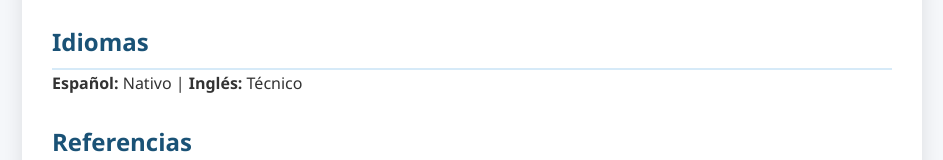
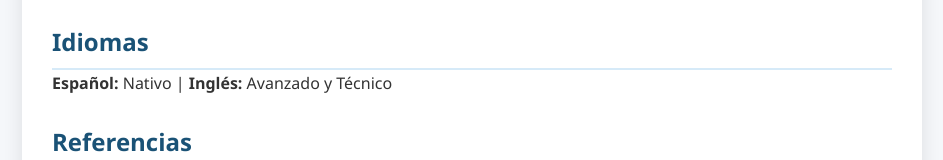
Before and after one commit to cgaldamess/CV_Carlos_Galdames, a plain HTML site: page index.html in a window 1280 px wide. Shown: the part 1820-1980 px from the top of the page, without its empty margins (168-1111 px from the left). Drawn offline with Linux system fonts and the light colour scheme.

Commit message:
Update index.html

```diff
--- a/index.html
+++ b/index.html
@@ -248,7 +248,7 @@
     <!-- Idiomas -->
     <div class="section">
       <h2>Idiomas</h2>
-      <p><strong>Español:</strong> Nativo | <strong>Inglés:</strong> Técnico</p>
+      <p><strong>Español:</strong> Nativo | <strong>Inglés:</strong> Avanzado y Técnico</p>
     </div>
 
     <!-- Referencias -->
```
